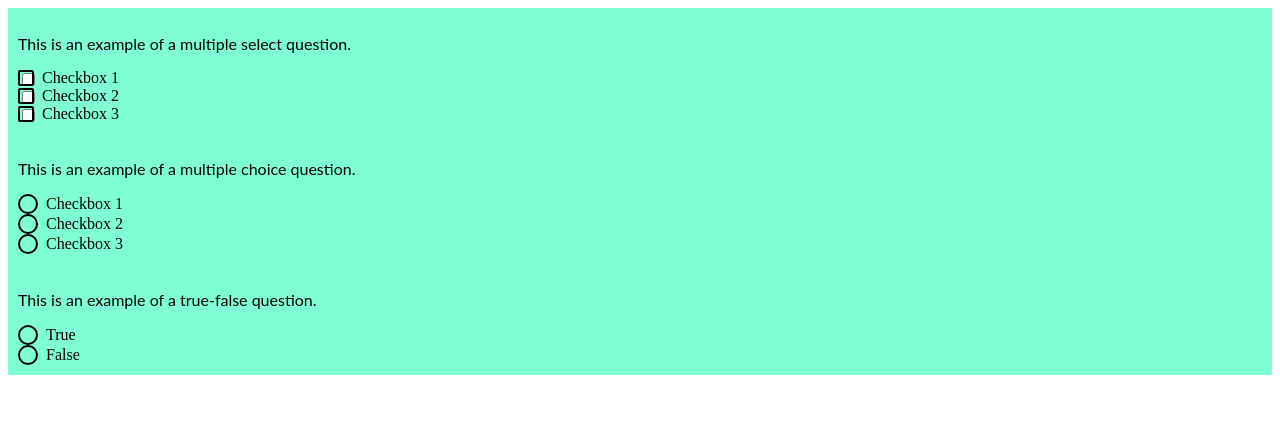
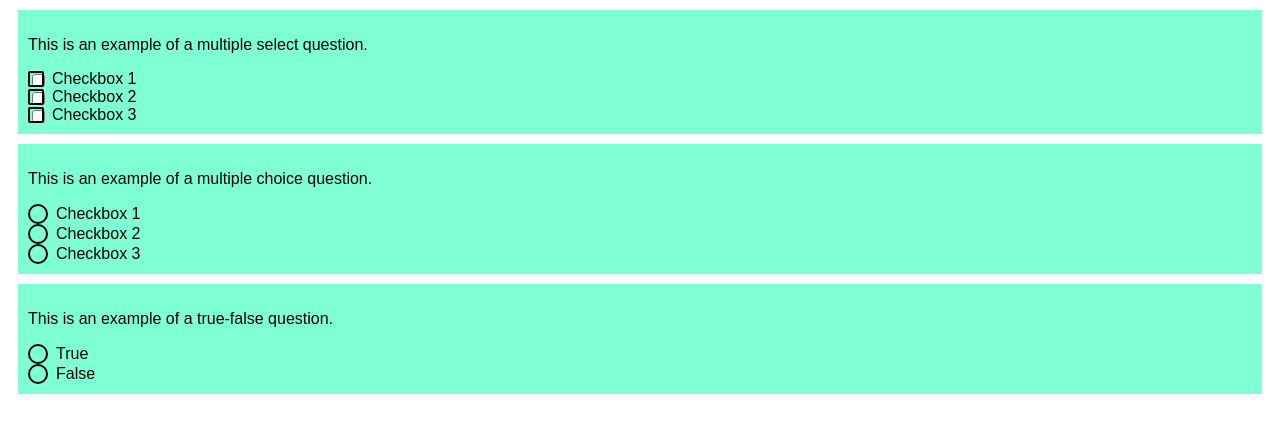
Before and after one commit to cirrux888/angular-ivy-k51nzx, an Angular app: page / in a window 1280 px wide. Shown: the top 432 px of the page. Built offline with nearby package versions, Linux system fonts and the light colour scheme.

Commit message:
Updated true-false question

```diff
--- a/src/app/app.component.css
+++ b/src/app/app.component.css
@@ -1,10 +1,12 @@
 p {
-  font-family: Lato;
+  font-family: Arial, Helvetica, sans-serif;
 }
 
 .flex-container {
   background-color: aquamarine;
+  font-family: Arial, Helvetica, sans-serif;
   padding:10px;
+  margin:10px;
   display: flex;
   flex-direction: column;
 }
```
